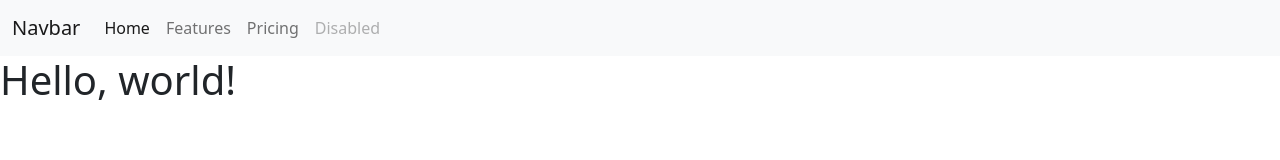
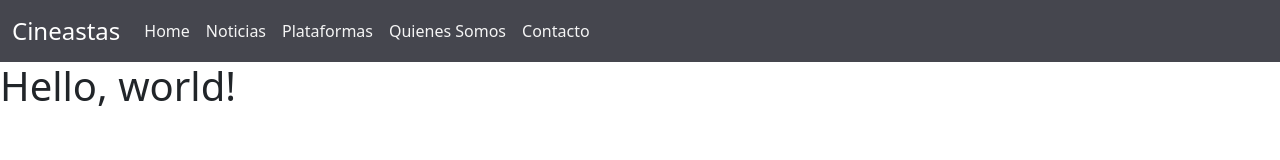
Before and after one commit to Nicolas-M-Lopez/VlogCine, a plain HTML site: page paginas/contacto.html in a window 1280 px wide. Drawn offline with nearby package versions, Linux system fonts and the light colour scheme.

Commit message:
Cambios de colores y enlances en nav

```diff
--- a/paginas/contacto.html
+++ b/paginas/contacto.html
@@ -3,30 +3,34 @@
   <head>
     <meta charset="utf-8">
     <meta name="viewport" content="width=device-width, initial-scale=1">
-    <title>Bootstrap demo</title>
+    <title>Contacto</title>
     <link href="https://cdn.jsdelivr.net/npm/bootstrap@5.2.0-beta1/dist/css/bootstrap.min.css" rel="stylesheet" integrity="sha384-0evHe/X+R7YkIZDRvuzKMRqM+OrBnVFBL6DOitfPri4tjfHxaWutUpFmBp4vmVor" crossorigin="anonymous">
+    <link rel="stylesheet" href="../style.css">
   </head>
   <body>
     <header>
-        <nav class="navbar navbar-expand-lg bg-light">
+        <nav class="navbar navbar-expand-lg" style="background-color: #45464e">
             <div class="container-fluid">
-            <a class="navbar-brand" href="#">Navbar</a>
+                <a class="navbar-brand" href="../index.html">Cineastas</a>
                 <button class="navbar-toggler" type="button" data-bs-toggle="collapse" data-bs-target="#navbarNav" aria-controls="navbarNav" aria-expanded="false" aria-label="Toggle navigation">
                     <span class="navbar-toggler-icon"></span>
                 </button>
                 <div class="collapse navbar-collapse" id="navbarNav">
                     <ul class="navbar-nav">
                         <li class="nav-item">
-                    <a class="nav-link active" aria-current="page" href="#">Home</a>
+                            <a class="nav-link" href="../index.html">Home</a>
                         </li>
                         <li class="nav-item">
-                    <a class="nav-link" href="#">Features</a>
+                            <a class="nav-link" href="./noticias.html">Noticias</a>
                         </li>
                         <li class="nav-item">
-                    <a class="nav-link" href="#">Pricing</a>
+                            <a class="nav-link" href="./plataformas.html">Plataformas</a>
                         </li>
                         <li class="nav-item">
-                    <a class="nav-link disabled">Disabled</a>
+                            <a class="nav-link" href="./quienes-somos.html">Quienes Somos</a>
+                        </li>
+                        <li class="nav-item">
+                            <a class="nav-link" aria-current="page" href="#">Contacto</a>
                         </li>
                     </ul>
                 </div>
--- /dev/null
+++ b/style.css
@@ -0,0 +1,9 @@
+.navbar-brand{
+    color: white;
+    font-size: 3vh;
+}
+
+.nav-link{
+    color: whitesmoke;
+    font-size: 2vh;
+}
```
Also changed, not shown: index.html (+12 -8 lines), paginas/noticias.html (+11 -7 lines), paginas/plataformas.html (+11 -7 lines), paginas/quienes-somos.html (+11 -7 lines). Lines whose indentation alone changed are shown as unchanged.
